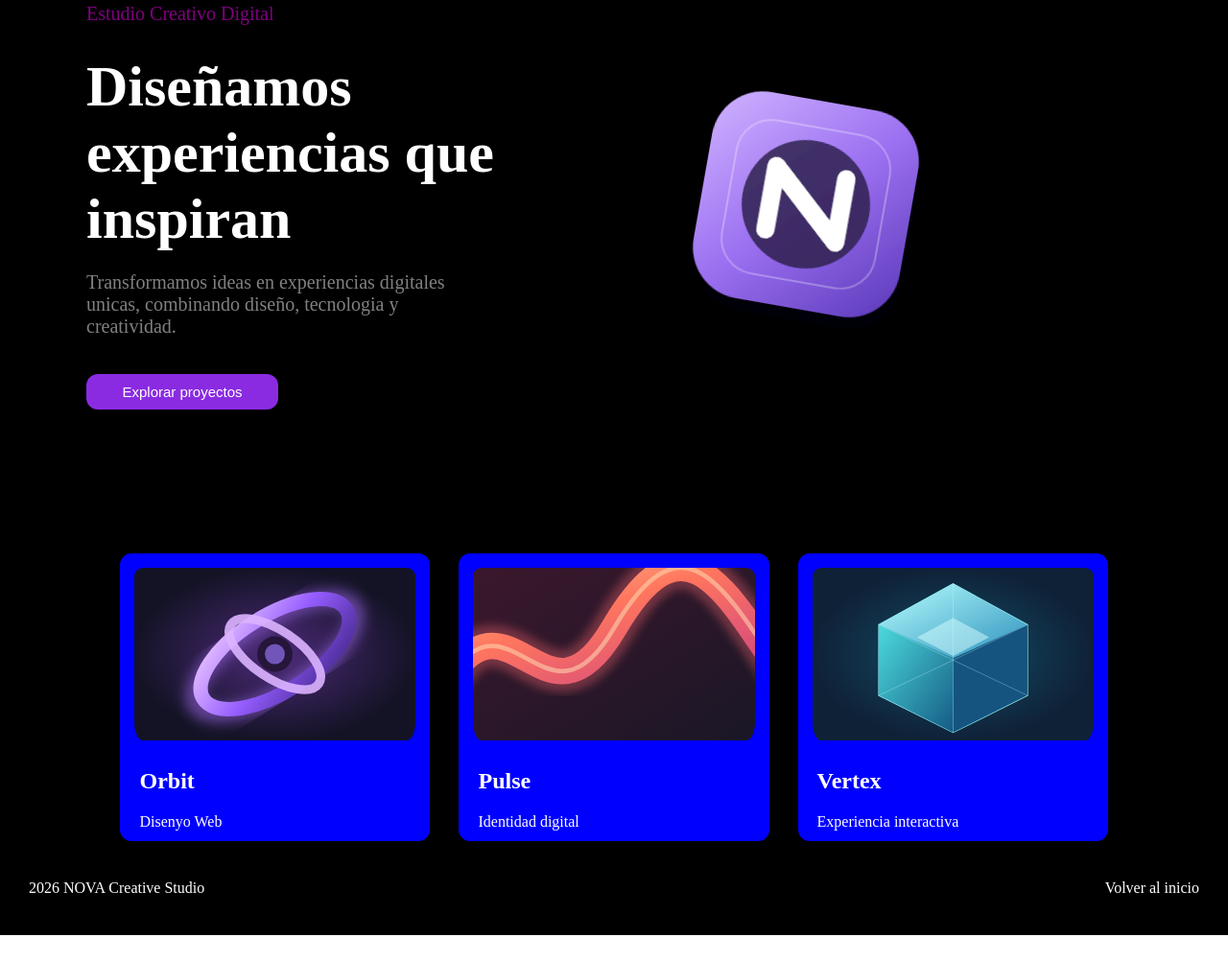
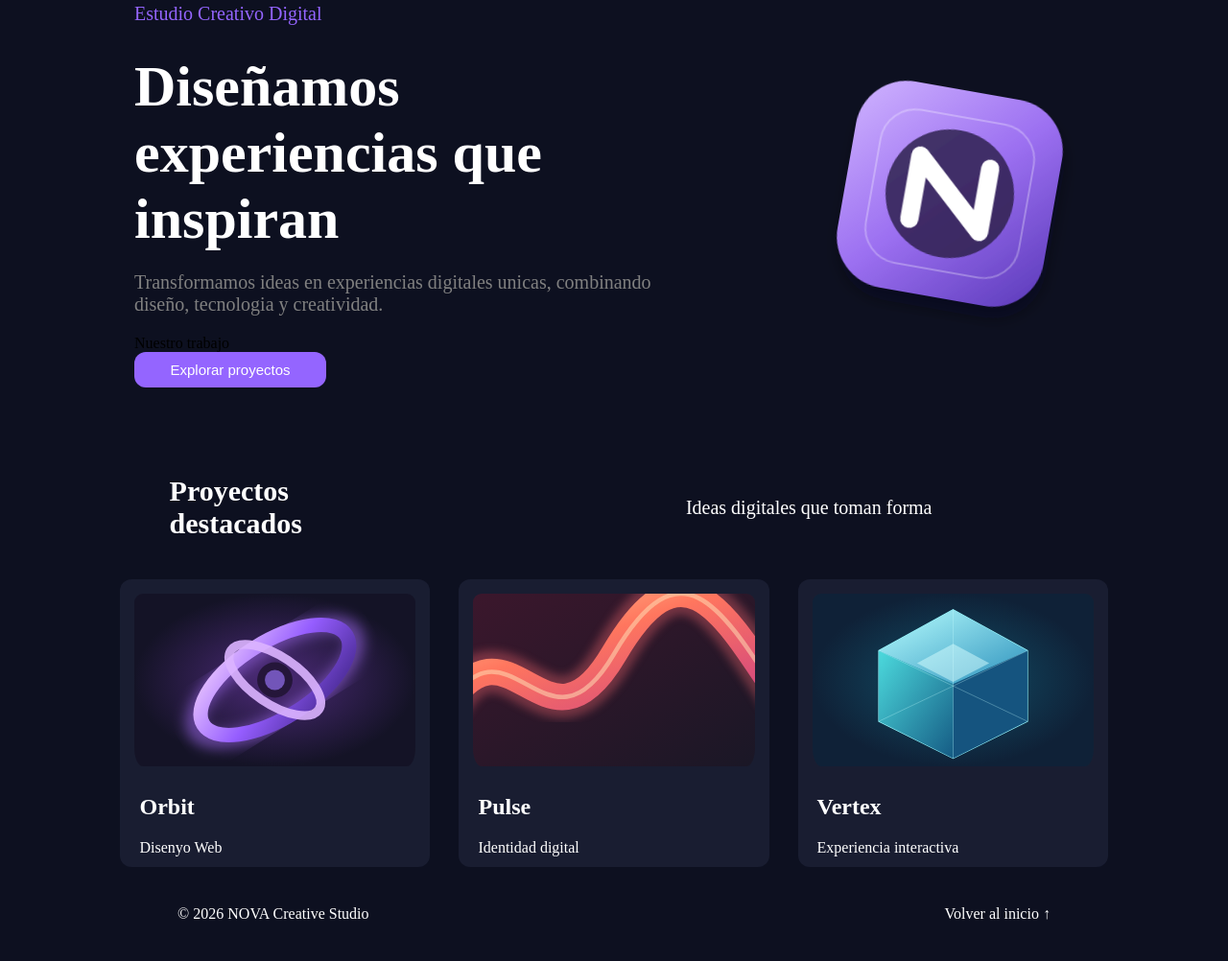
Before and after one commit to bernabeuromeroivan/examen_css, a plain HTML site: page index.html in a window 1280 px wide. Shown: the part 181-1183 px from the top of the page at 96% size. Before the commit the page ends 1156 px from the top, so only its background shows below. Drawn offline with Linux system fonts and the light colour scheme.

Commit message:
Examen hecho

```diff
--- a/index.css
+++ b/index.css
@@ -6,16 +6,16 @@
 
 .container{
     display: flex;
-    justify-self: center;
+    justify-content: center;
     flex-direction: column;
-    background-color: black;
+    align-items: center;
+    background-color: #0d1020;
 }
 
 .menu{
     display: flex;
-    align-items: center;
     width: 1300px;
-    background-color: black;
+    background-color: #0d1020;
     justify-content: space-between;
     padding: 30px;
     color: white;
@@ -32,7 +32,7 @@
 .lista li a:hover{
     text-decoration: underline;
     cursor: pointer;
-    color: purple;
+    color: #9465ff;
 }
 
 .lista li a{
@@ -44,7 +44,7 @@
 .texto{
     display: flex;
     flex-direction: column;
-    padding: 100px;
+    padding-bottom: 100px;
     padding-top: 100px;
     width: 600px;
 }
@@ -56,14 +56,25 @@
 
 .medio img{
     width: 300px;
-    transform: rotate(10deg);
     margin-left: 100px;
+    animation: desplazar 2s infinite linear;
+}
+
+@keyframes desplazar {
+    0% {
+        transform: translateY(-10px) rotate(10deg);
+        transition: 200ms;
+    }
+
+    100%{
+        transform: translateY(10px) rotate(10deg);
+    }
 }
 
 .estudio{
     font-size: 20px;
     padding-bottom: 30px;
-    color: purple;
+    color: #9465ff;
 }
 
 .titulo{
@@ -82,7 +93,7 @@
 .boton{
     width: 200px;
     padding: 10px;
-    background-color: blueviolet;
+    background-color: #9465ff;
     border-radius: 12px;
     border: none;
     color: white;
@@ -116,20 +127,68 @@
     gap: 30px;
 }
 
-.tarjeta{
-    background-color: blue;
+.tarjeta1{
+    background-color: #191d31;
     height: 300px;
     border-radius: 12px;
     cursor: pointer;
     transition: 1s;
+    opacity: 0;
 }
 
-.tarjeta:hover{
+.tarjeta2{
+    background-color: #191d31;
+    height: 300px;
+    border-radius: 12px;
+    cursor: pointer;
+    transition: 1s;
+    opacity: 0;
+}
+
+.tarjeta3{
+    background-color: #191d31;
+    height: 300px;
+    border-radius: 12px;
+    cursor: pointer;
+    transition: 1s;
+    opacity: 0;
+}
+
+.aparece {
+    opacity: 0;
+    animation: mostrar 1s ease-in-out forwards;
+}
+
+.tarjeta1 {
+    animation-delay: 0.2s;
+}
+
+.tarjeta2 {
+    animation-delay: 0.4s;
+}
+
+.tarjeta3 {
+    animation-delay: 0.6s;
+}
+
+@keyframes mostrar {
+    from {
+        opacity: 0;
+        transform: translateY(0);
+    }
+    to {
+        opacity: 1;
+        transform: translateY(-10);
+    }
+}
+
+.aparece:hover{
     transition: 1s;
     transform: translateY(-10px);
+    box-shadow: 10px 10px 10px red;
 }
 
-.tarjeta img:hover{
+.aparece img:hover{
     animation: escalar 1s;
 }
 
@@ -139,7 +198,21 @@
     }
 }
 
-.tarjeta img{
+.titulo_abajo{
+    font-size: 20px;
+    display: flex;
+    align-items: center;
+    color: white;
+    height: 50px;
+    justify-content: space-between;
+    gap: 400px;
+}
+
+.ideas{
+    width: 100%;
+}
+
+.aparece img{
     height: 200px;
     padding: 15px;
     transition: 1s;
@@ -147,12 +220,12 @@
     border-radius: 24px;
 }
 
-.tarjeta h2{
+.aparece h2{
     padding: 20px;
     color: white;
 }
 
-.tarjeta span{
+.aparece span{
     padding: 20px;
     color: white;
 }
@@ -160,7 +233,7 @@
 footer{
     display: flex;
     color: white;
-    justify-content: space-between;
+    gap: 600px;
     margin: 40px;
 }
 
--- a/index.html
+++ b/index.html
@@ -34,26 +34,30 @@
                 <img src="nova-emblema.svg" alt="">
             </section>
         </section>
+        <div class="titulo_abajo">
+            <h2 class="proyectos">Proyectos destacados</h2>
+            <span class="ideas">Ideas digitales que toman forma</span>
+        </div>
         <section class="tarjetas">
-            <div class="tarjeta">
+            <div class="aparece tarjeta1">
                 <img src="orbit.svg" alt="">
                 <h2>Orbit</h2>
                 <span>Disenyo Web</span>
             </div>
-            <div class="tarjeta">
+            <div class="aparece tarjeta2">
                 <img src="pulse.svg" alt="">
                 <h2>Pulse</h2>
                 <span>Identidad digital</span>
             </div>
-            <div class="tarjeta">
+            <div class="aparece tarjeta3">
                 <img src="vertex.svg" alt="">
                 <h2>Vertex</h2>
                 <span>Experiencia interactiva</span>
             </div>
         </section>
         <footer>
-            <span>2026 NOVA Creative Studio</span>
-            <span><a href="#">Volver al inicio</a></span>
+            <span>© 2026 NOVA Creative Studio</span>
+            <span><a href="#">Volver al inicio ↑</a></span>
         </footer>
     </div>
 </body>
```
